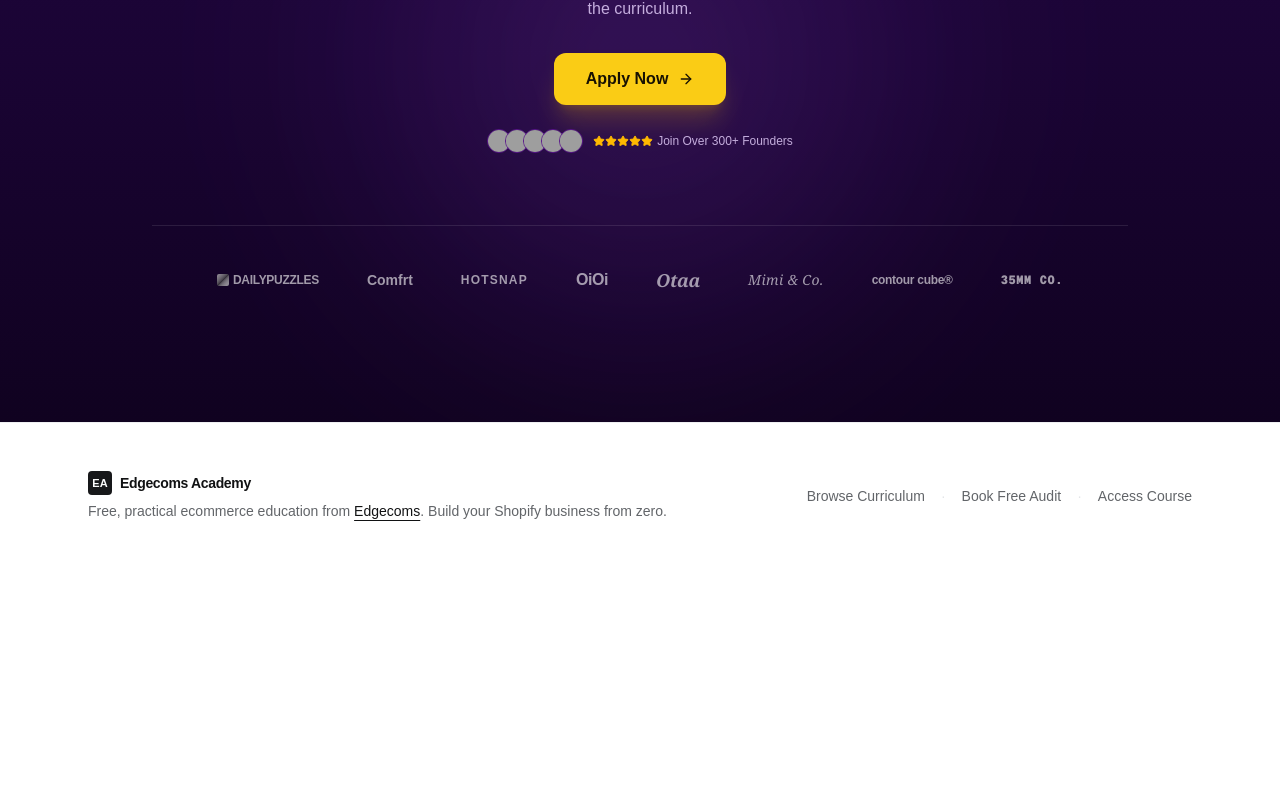
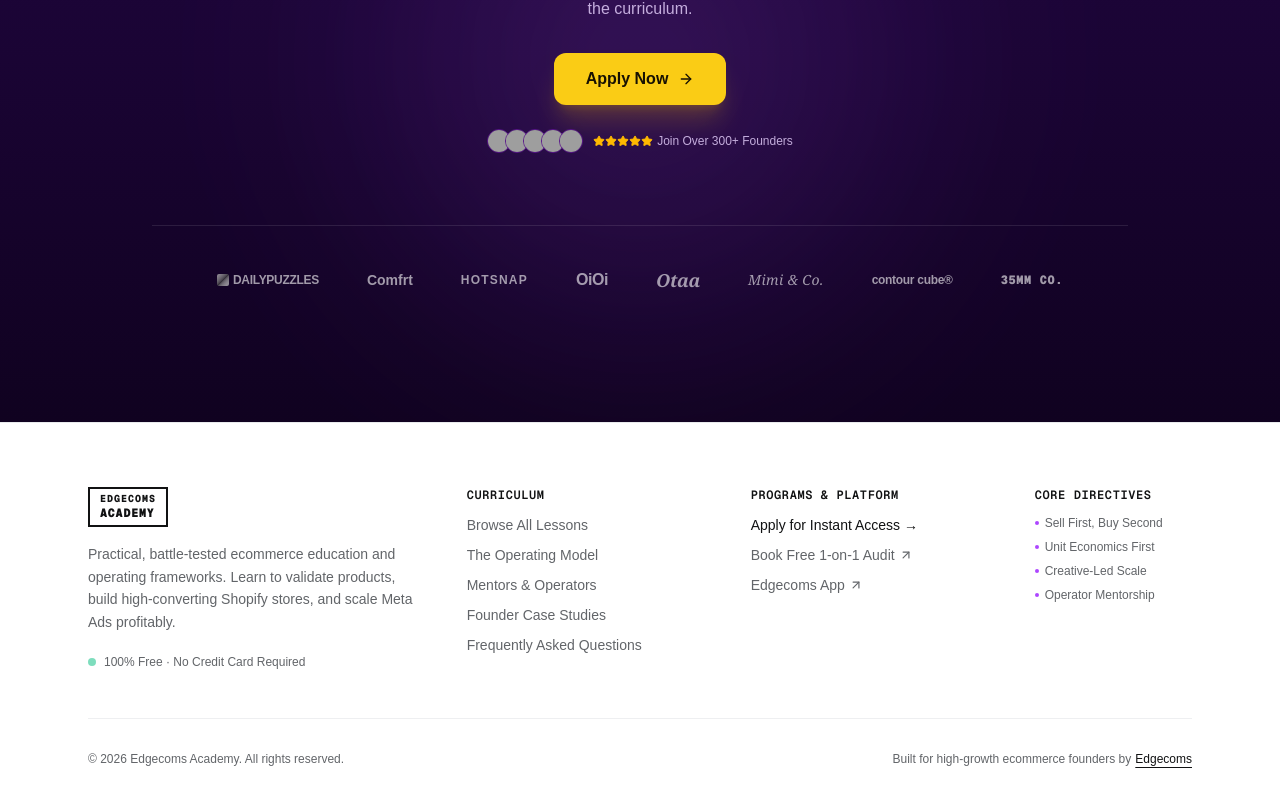
Before and after one commit to Edgecoms/edgecoms-academy, a Next.js app in the folder apps/web/: page /academy in a window 1280 px wide. Shown: the part 10180-10987 px from the top of the page. Before the commit the page ends 10749 px from the top, so only its background shows below. Built offline with nearby package versions, Linux system fonts and the light colour scheme; no server answers; grey boxes are pictures that could not be loaded; a web font is replaced by a local one.

Commit message:
feat: redesign site footer with expanded navigation and core directives layout

```diff
--- a/apps/web/src/components/academy/site-footer.tsx
+++ b/apps/web/src/components/academy/site-footer.tsx
@@ -1,56 +1,170 @@
-import { buttonVariants } from "@edgecoms-academy/ui/components/button";
-import { cn } from "@edgecoms-academy/ui/lib/utils";
+import { ArrowUpRight } from "lucide-react";
 import Link from "next/link";
 
 export function SiteFooter() {
 	return (
-		<footer className="mt-auto border-border/60 border-t bg-card/40 transition-colors">
-			<div className="mx-auto flex w-full max-w-6xl flex-col gap-6 px-4 py-12 sm:px-6 sm:flex-row sm:items-center sm:justify-between">
-				<div className="flex flex-col gap-1.5">
-					<div className="flex items-center gap-2">
-						<span className="flex size-6 items-center justify-center rounded bg-primary font-bold text-primary-foreground text-[11px]">
-							EA
-						</span>
-						<span className="font-semibold text-sm tracking-tight text-foreground">
-							Edgecoms Academy
-						</span>
+		<footer className="mt-auto border-t border-border/80 bg-card/60 backdrop-blur-md transition-colors text-card-foreground">
+			{/* Main Footer Content */}
+			<div className="mx-auto max-w-6xl px-4 py-12 sm:px-6 sm:py-16">
+				<div className="grid grid-cols-1 gap-10 md:grid-cols-12 md:gap-8">
+					{/* Brand Column */}
+					<div className="flex flex-col gap-4 md:col-span-4">
+						<Link
+							className="group inline-flex items-center transition-transform hover:scale-[1.02] w-fit"
+							href="/academy"
+						>
+							<div className="relative flex flex-col items-start border-2 border-foreground px-2.5 py-1 text-foreground font-mono font-black uppercase leading-none tracking-tighter">
+								<span className="text-[10px] font-extrabold tracking-widest leading-tight">
+									EDGECOMS
+								</span>
+								<span className="text-xs font-black tracking-wider leading-tight">
+									ACADEMY
+								</span>
+							</div>
+						</Link>
+
+						<p className="max-w-sm text-xs sm:text-sm text-muted-foreground leading-relaxed">
+							Practical, battle-tested ecommerce education and operating
+							frameworks. Learn to validate products, build high-converting
+							Shopify stores, and scale Meta Ads profitably.
+						</p>
+
+						<div className="mt-1 flex items-center gap-2 text-xs font-medium text-muted-foreground">
+							<span className="inline-flex size-2 rounded-full bg-emerald-500 animate-pulse" />
+							<span>100% Free · No Credit Card Required</span>
+						</div>
 					</div>
-					<p className="text-muted-foreground text-xs sm:text-sm">
-						Free, practical ecommerce education from{" "}
+
+					{/* Navigation Links Column */}
+					<div className="flex flex-col gap-3 md:col-span-3">
+						<p className="font-mono text-xs font-semibold uppercase tracking-wider text-foreground">
+							Curriculum
+						</p>
+						<ul className="flex flex-col gap-2.5 text-xs sm:text-sm text-muted-foreground">
+							<li>
+								<Link
+									className="transition-colors hover:text-foreground inline-flex items-center gap-1"
+									href="/academy/courses/shopify-ecommerce"
+								>
+									Browse All Lessons
+								</Link>
+							</li>
+							<li>
+								<Link
+									className="transition-colors hover:text-foreground"
+									href="/academy#the-model"
+								>
+									The Operating Model
+								</Link>
+							</li>
+							<li>
+								<Link
+									className="transition-colors hover:text-foreground"
+									href="/academy#mentors"
+								>
+									Mentors &amp; Operators
+								</Link>
+							</li>
+							<li>
+								<Link
+									className="transition-colors hover:text-foreground"
+									href="/academy#stories"
+								>
+									Founder Case Studies
+								</Link>
+							</li>
+							<li>
+								<Link
+									className="transition-colors hover:text-foreground"
+									href="/academy#faq"
+								>
+									Frequently Asked Questions
+								</Link>
+							</li>
+						</ul>
+					</div>
+
+					{/* Programs & Platform Column */}
+					<div className="flex flex-col gap-3 md:col-span-3">
+						<p className="font-mono text-xs font-semibold uppercase tracking-wider text-foreground">
+							Programs &amp; Platform
+						</p>
+						<ul className="flex flex-col gap-2.5 text-xs sm:text-sm text-muted-foreground">
+							<li>
+								<Link
+									className="font-medium text-foreground transition-colors hover:text-primary"
+									href="/academy/access"
+								>
+									Apply for Instant Access →
+								</Link>
+							</li>
+							<li>
+								<a
+									className="inline-flex items-center gap-1 transition-colors hover:text-foreground"
+									href="https://calendly.com/anurag-edgecoms/book-a-free-call"
+									rel="noopener noreferrer"
+									target="_blank"
+								>
+									<span>Book Free 1-on-1 Audit</span>
+									<ArrowUpRight className="size-3.5 text-muted-foreground" />
+								</a>
+							</li>
+							<li>
+								<a
+									className="inline-flex items-center gap-1 transition-colors hover:text-foreground"
+									href="https://edgecoms.app"
+									rel="noopener noreferrer"
+									target="_blank"
+								>
+									<span>Edgecoms App</span>
+									<ArrowUpRight className="size-3.5 text-muted-foreground" />
+								</a>
+							</li>
+						</ul>
+					</div>
+
+					{/* Directives & Pillars Column */}
+					<div className="flex flex-col gap-3 md:col-span-2">
+						<p className="font-mono text-xs font-semibold uppercase tracking-wider text-foreground">
+							Core Directives
+						</p>
+						<ul className="flex flex-col gap-2 text-xs text-muted-foreground">
+							<li className="flex items-center gap-1.5">
+								<span className="size-1 rounded-full bg-purple-500" />
+								<span>Sell First, Buy Second</span>
+							</li>
+							<li className="flex items-center gap-1.5">
+								<span className="size-1 rounded-full bg-purple-500" />
+								<span>Unit Economics First</span>
+							</li>
+							<li className="flex items-center gap-1.5">
+								<span className="size-1 rounded-full bg-purple-500" />
+								<span>Creative-Led Scale</span>
+							</li>
+							<li className="flex items-center gap-1.5">
+								<span className="size-1 rounded-full bg-purple-500" />
+								<span>Operator Mentorship</span>
+							</li>
+						</ul>
+					</div>
+				</div>
+
+				{/* Bottom Bar */}
+				<div className="mt-12 flex flex-col items-center justify-between gap-4 border-t border-border/60 pt-8 text-xs text-muted-foreground sm:flex-row">
+					<p>
+						© {new Date().getFullYear()} Edgecoms Academy. All rights reserved.
+					</p>
+					<p className="flex items-center gap-1">
+						Built for high-growth ecommerce founders by{" "}
 						<a
-							className="text-foreground underline underline-offset-4 hover:opacity-80 font-medium"
+							className="font-medium text-foreground underline underline-offset-4 transition-colors hover:opacity-80"
 							href="https://edgecoms.app"
-							rel="noopener"
+							rel="noopener noreferrer"
 							target="_blank"
 						>
 							Edgecoms
 						</a>
-						. Build your Shopify business from zero.
 					</p>
-				</div>
-				<div className="flex flex-wrap items-center gap-4 text-xs sm:text-sm text-muted-foreground">
-					<Link
-						className="transition-colors hover:text-foreground"
-						href="/academy/courses/shopify-ecommerce"
-					>
-						Browse Curriculum
-					</Link>
-					<span className="text-border">·</span>
-					<a
-						className="transition-colors hover:text-foreground"
-						href="https://calendly.com/anurag-edgecoms/book-a-free-call"
-						rel="noopener"
-						target="_blank"
-					>
-						Book Free Audit
-					</a>
-					<span className="text-border">·</span>
-					<Link
-						className="transition-colors hover:text-foreground"
-						href="/academy/access"
-					>
-						Access Course
-					</Link>
 				</div>
 			</div>
 		</footer>
```
